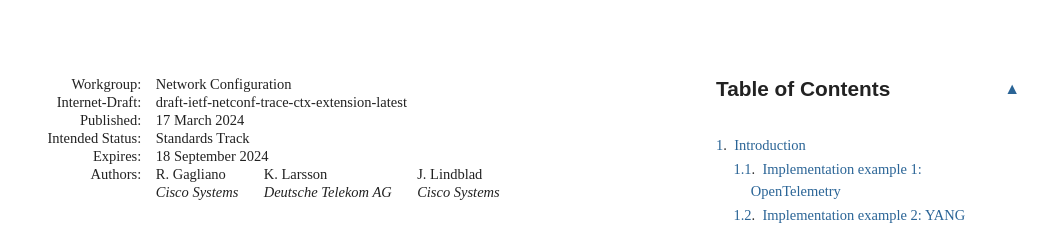
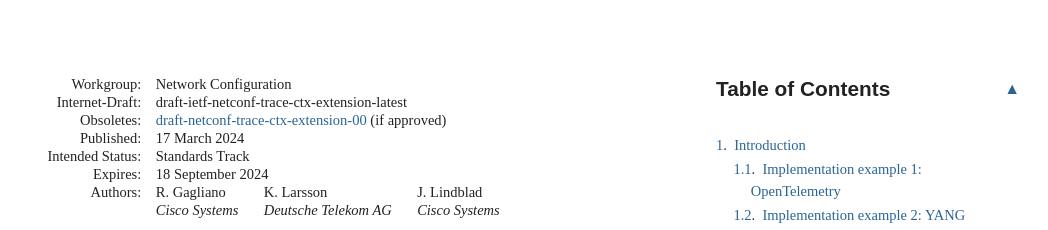
Before and after one commit to netconf-wg/trace-ctx-extension, a plain HTML site: page main/draft-ietf-netconf-trace-ctx-extension.html in a window 1280 px wide. Shown: the top 230 px of the page, without its empty margins (92-1140 px from the left). Drawn offline with Linux system fonts and the light colour scheme; a web font is replaced by a local one.

Commit message:
Script updating gh-pages from d5f01a9. [ci skip]

```diff
--- a/main/draft-ietf-netconf-trace-ctx-extension.html
+++ b/main/draft-ietf-netconf-trace-ctx-extension.html
@@ -11,13 +11,13 @@
 <meta content="
        This document defines how to propagate trace context information across the Network Configuration Protocol (NETCONF), that enables distributed tracing scenarios.  It is an adaption of the HTTP-based W3C specification.
     " name="description">
-<meta content="xml2rfc 3.20.0" name="generator">
+<meta content="xml2rfc 3.20.1" name="generator">
 <meta content="telemetry" name="keyword">
 <meta content="distributed systems" name="keyword">
 <meta content="opentelemetry" name="keyword">
 <meta content="draft-ietf-netconf-trace-ctx-extension-latest" name="ietf.draft">
 <!-- Generator version information:
-  xml2rfc 3.20.0
+  xml2rfc 3.20.1
     Python 3.11.8
     ConfigArgParse 1.7
     google-i18n-address 3.1.0
@@ -1044,6 +1044,9 @@ svg :is([fill="white"], [fill^="#fff"]) {
 <dd class="workgroup">Network Configuration</dd>
 <dt class="label-internet-draft">Internet-Draft:</dt>
 <dd class="internet-draft">draft-ietf-netconf-trace-ctx-extension-latest</dd>
+<dt class="label-obsoletes">Obsoletes:</dt>
+<dd class="obsoletes">
+<a href="https://www.rfc-editor.org/rfc/rfcdraft-netconf-trace-ctx-extension-00" class="eref">draft-netconf-trace-ctx-extension-00</a> (if approved)</dd>
 <dt class="label-published">Published:</dt>
 <dd class="published">
 <time datetime="2024-03-17" class="published">17 March 2024</time>
```
Also changed, not shown: main/draft-ietf-netconf-trace-ctx-extension.txt.
